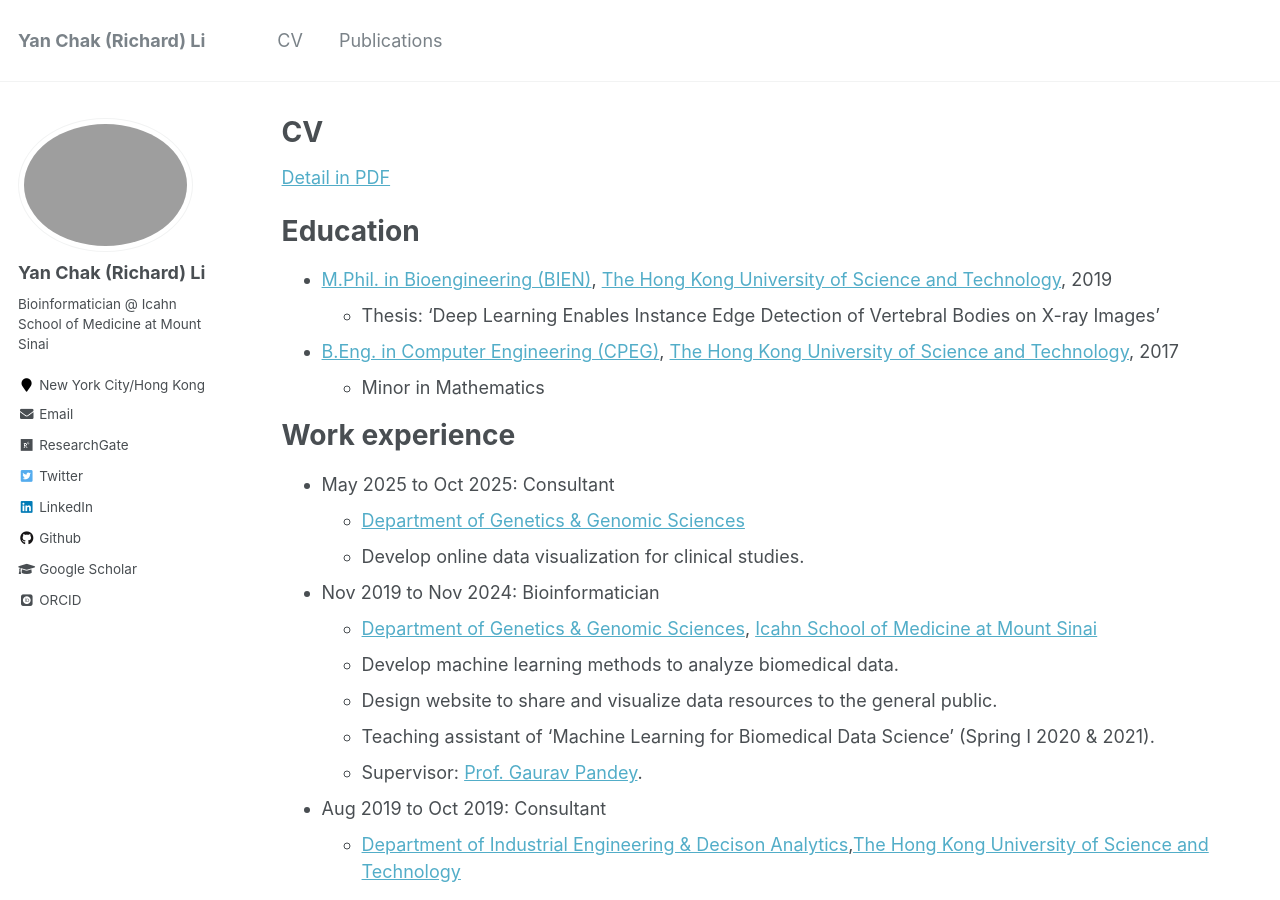
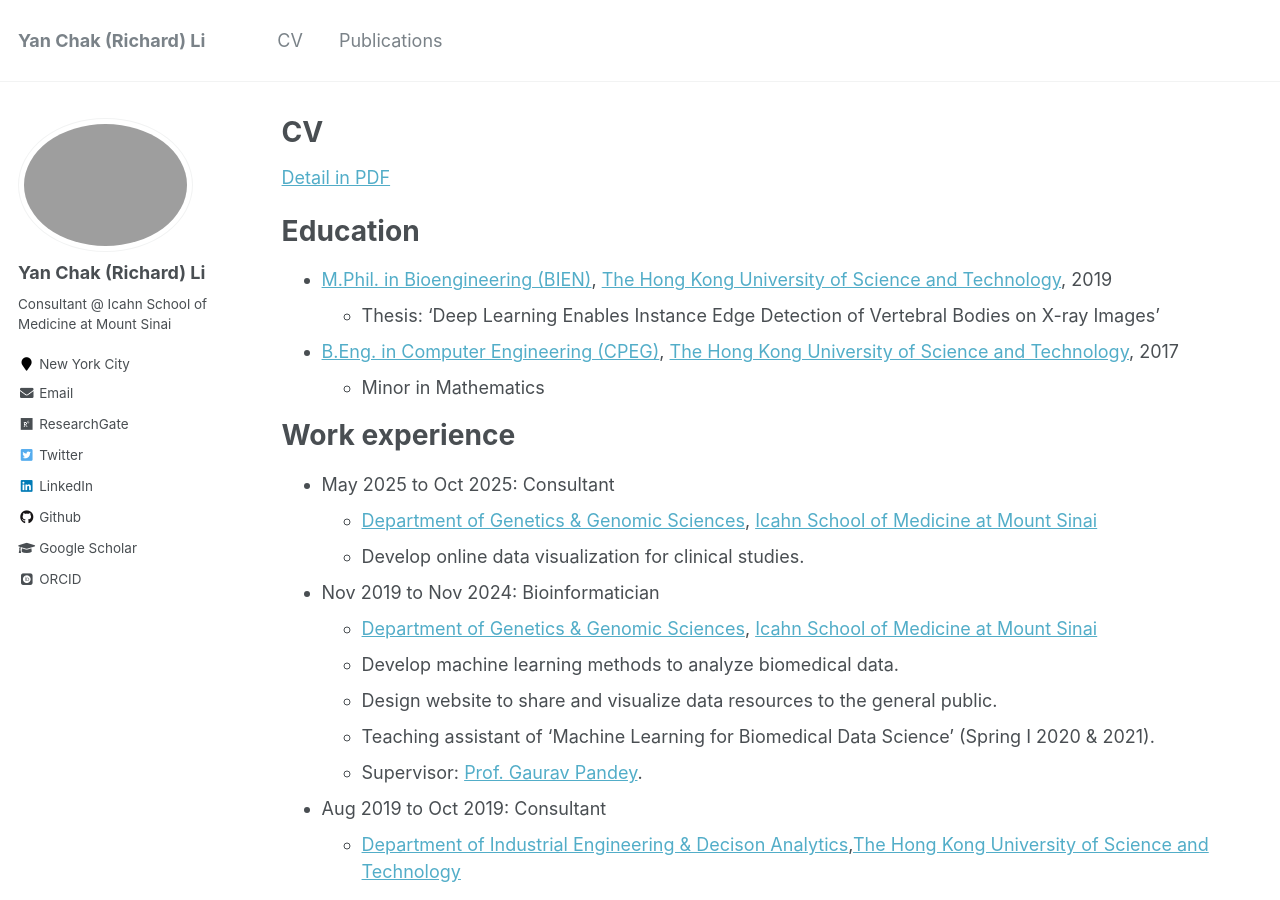
Before and after one commit to huhrichard/huhrichard.github.io, a Jekyll site: the page built from _pages/cv.md, in a window 1280 px wide and 900 px high. Built offline with Jekyll 4.4.1, drawn with Linux system fonts in a browser that asks for light colours; some web fonts are replaced.

Commit message:
quick fix

```diff
--- a/_config.yml
+++ b/_config.yml
@@ -84,8 +84,8 @@ analytics:
 author:
   name             : "Yan Chak (Richard) Li"
   avatar           : "profile.png"
-  bio              : "Bioinformatician @ Icahn School of Medicine at Mount Sinai"
-  location         : "New York City/Hong Kong"
+  bio              : "Consultant @ Icahn School of Medicine at Mount Sinai"
+  location         : "New York City"
   employer         :
   pubmed           :
   googlescholar    : "https://scholar.google.com/citations?user=x7bGXmUAAAAJ&hl=en"
--- a/_pages/cv.md
+++ b/_pages/cv.md
@@ -21,7 +21,8 @@ Education
 Work experience
 ======
 * May 2025 to Oct 2025: Consultant
-  * [Department of Genetics & Genomic Sciences](https://icahn.mssm.edu/research/genomics)
+  * [Department of Genetics & Genomic Sciences](https://icahn.mssm.edu/research/genomics),
+[Icahn School of Medicine at Mount Sinai](https://icahn.mssm.edu/)
   * Develop online data visualization for clinical studies.
 
 * Nov 2019 to Nov 2024: Bioinformatician
```
